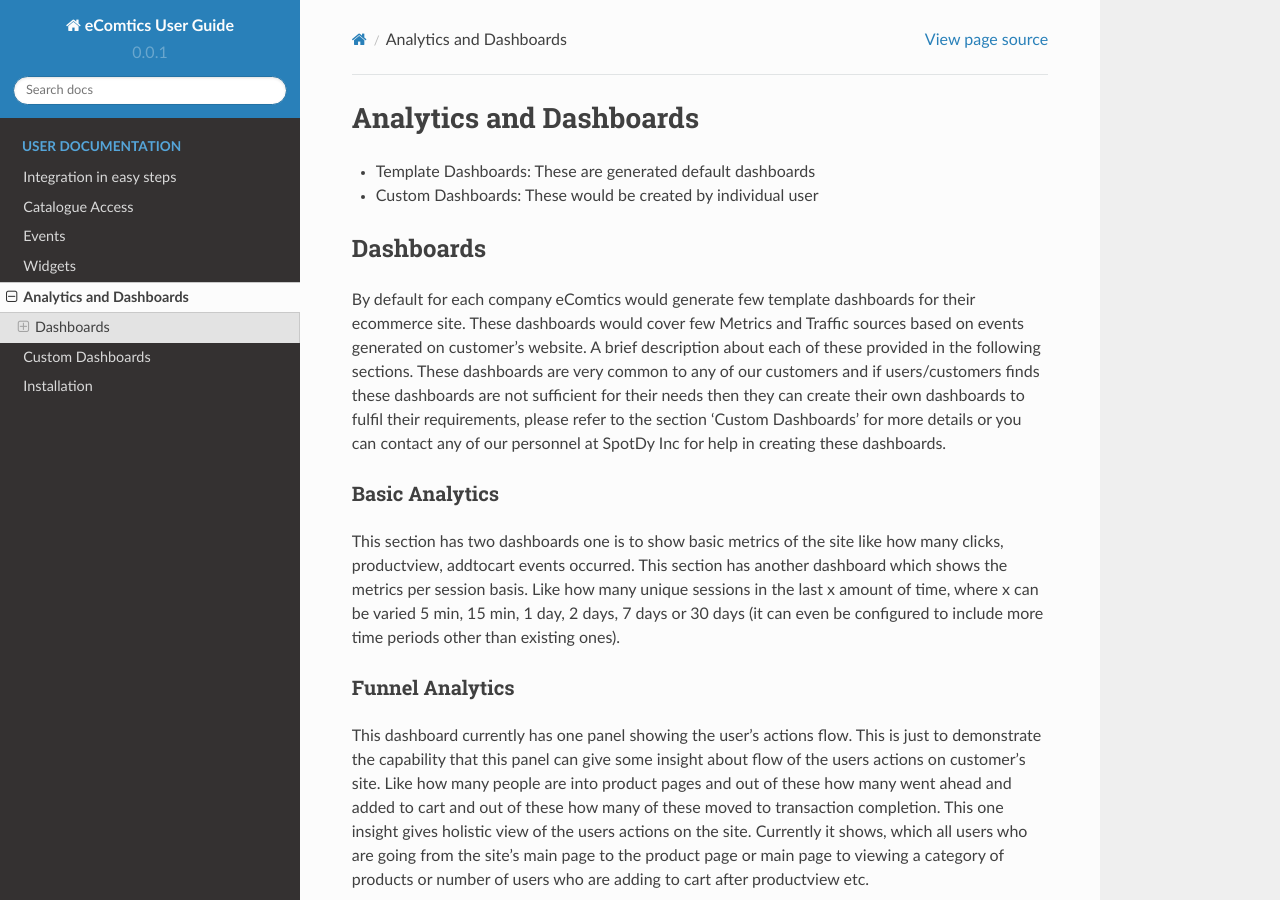
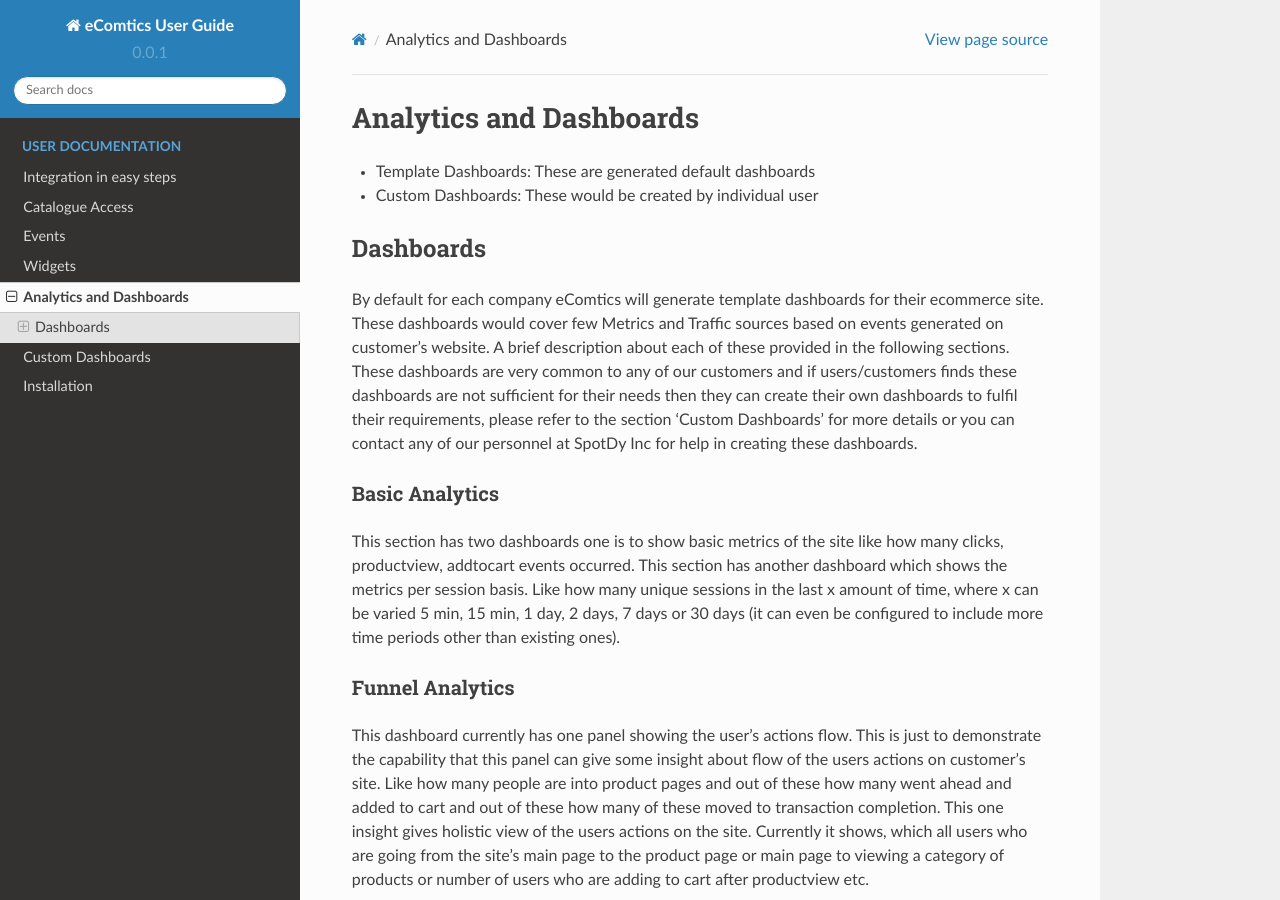
Before and after one commit to Jyotie/ecomdocs, a Sphinx documentation site: the page built from source/analytics.rst, in a window 1280 px wide and 900 px high. Built offline with Sphinx 7.4.7 and the Read the Docs theme 2.0.0, drawn with Linux system fonts in a browser that asks for light colours; pages that are not in the unit, such as notebooks, are missing from menus.

Commit message:
Update analytics.rst

```diff
--- a/source/analytics.rst
+++ b/source/analytics.rst
@@ -8,7 +8,7 @@ Analytics and Dashboards
 Dashboards
 ------------
 
-By default for each company eComtics would generate few template dashboards for their ecommerce site. These dashboards would cover few Metrics and Traffic sources based on events generated on customer’s website. A brief description about each of these provided in the following sections. These dashboards are very common to any of our customers and if users/customers finds these dashboards are not sufficient for their needs then they can create their own dashboards to fulfil their requirements, please refer to the section ‘Custom Dashboards’ for more details or you can contact any of our personnel at SpotDy Inc for help in creating these dashboards.
+By default for each company eComtics will generate template dashboards for their ecommerce site. These dashboards would cover few Metrics and Traffic sources based on events generated on customer’s website. A brief description about each of these provided in the following sections. These dashboards are very common to any of our customers and if users/customers finds these dashboards are not sufficient for their needs then they can create their own dashboards to fulfil their requirements, please refer to the section ‘Custom Dashboards’ for more details or you can contact any of our personnel at SpotDy Inc for help in creating these dashboards.
 
 Basic Analytics
 ~~~~~~~~~~~~~~~~~~
```
